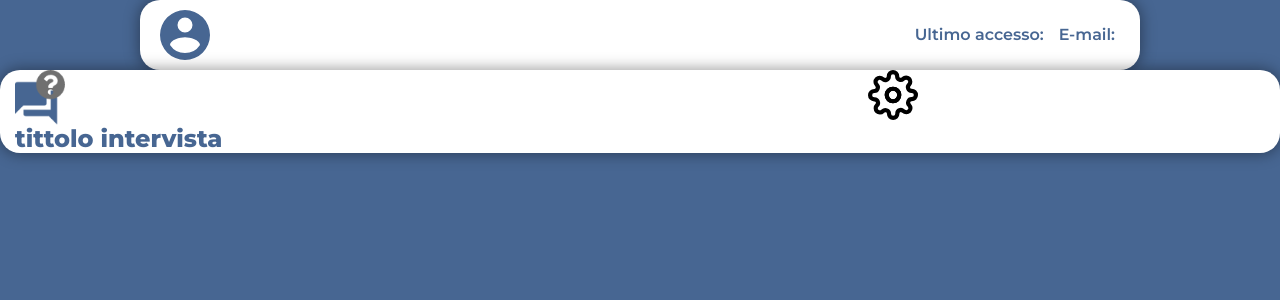
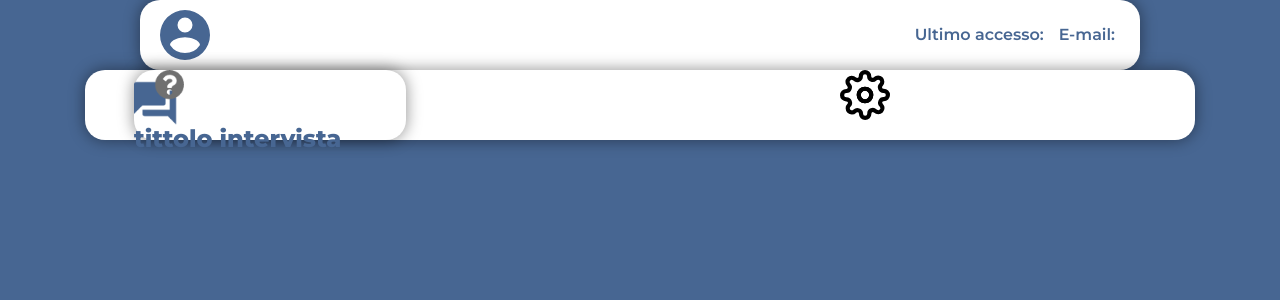
Before and after one commit to MaraxWebx/VALE-REMOTE, a Django app: template site/public/templates/questions-dash.html in a window 1280 px wide. Shown: the part 100-400 px from the top of the page. Run offline with Django 3.2, Linux system fonts and the light colour scheme; the template is opened without the code that fills it, so the values that code supplies are empty; parts of the project's set-up code (start-up, migrations or seed data) failed here and were passed over; some libraries are stand-ins or nearby versions.

Commit message:
fix html

```diff
--- a/site/public/templates/questions-dash.html
+++ b/site/public/templates/questions-dash.html
@@ -65,11 +65,14 @@
 
 
 			<!------>
-
+ <div class="container">
 	<div class="row box-q">
 		<div class="col">
-			<img class="iconRec"src="{% static 'css/img/icona_question.png' %}" heigt="50" width="50" alt="domande ">
-          <h1> tittolo intervista</h1>
+			<div class="boxTitle">
+				<img class="iconRec"src="{% static 'css/img/icona_question.png' %}" heigt="50" width="50" alt="domande ">
+				<h1> tittolo intervista</h1>
+			</div>
+
 		</div>
 		<div class="col">
 
@@ -79,6 +82,9 @@
 		</div>
 	</div>
 
+ </div>
+
+
 </main>
 </body>
 </html>
```
